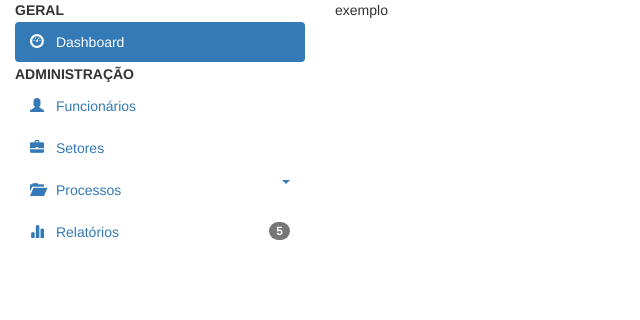
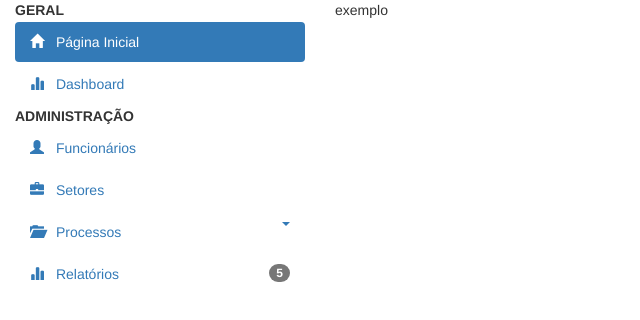
Before and after one commit to daianebadilhocortez/ProjetoBootstrap_2026-1, a plain HTML site: page index.html in a window 1280 px wide. Shown: the whole page, without its empty margins (0-640 px from the left). Drawn offline with nearby package versions, Linux system fonts and the light colour scheme.

Commit message:
sidebar updates

```diff
--- a/index.html
+++ b/index.html
@@ -15,10 +15,15 @@
                 <li class="nav-header"><strong>GERAL</strong></li>
                 <li class="active">
                     <a href="#">
-                        <span class="glyphicon glyphicon-dashboard"></span>
+                        <span class="glyphicon glyphicon-home"></span>
+                        <span style="margin-left:8px;">Página Inicial</span>
+                    </a>
+                </li>
+                <li>
+                    <a href="#">
+                       <span class="glyphicon glyphicon-stats"></span>
                         <span style="margin-left:8px;">Dashboard</span>
                     </a>
-                </li>
                 <li class="nav-header"><strong>ADMINISTRAÇÃO</strong></li>
                 <li>
                     <a href="#">
```
